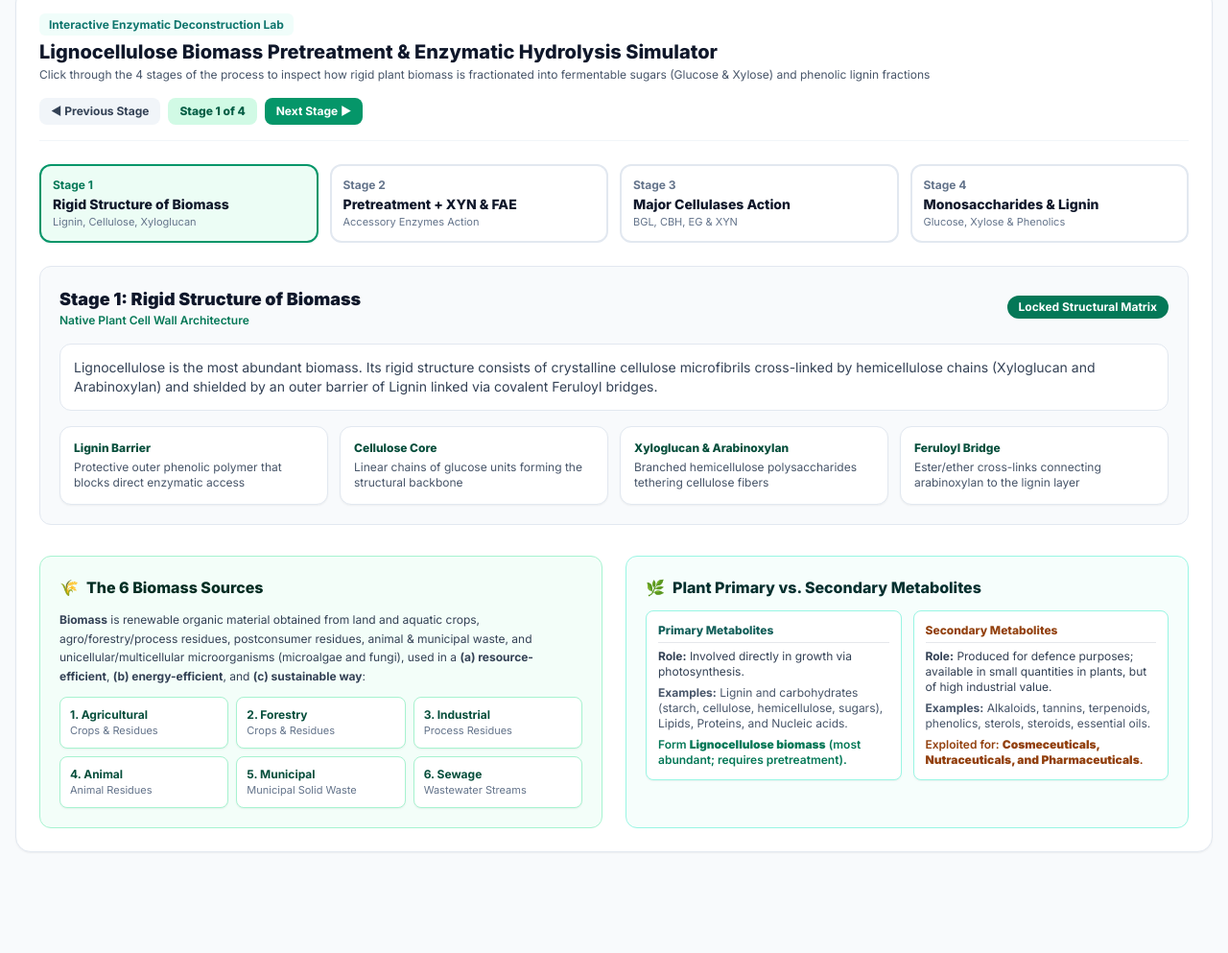
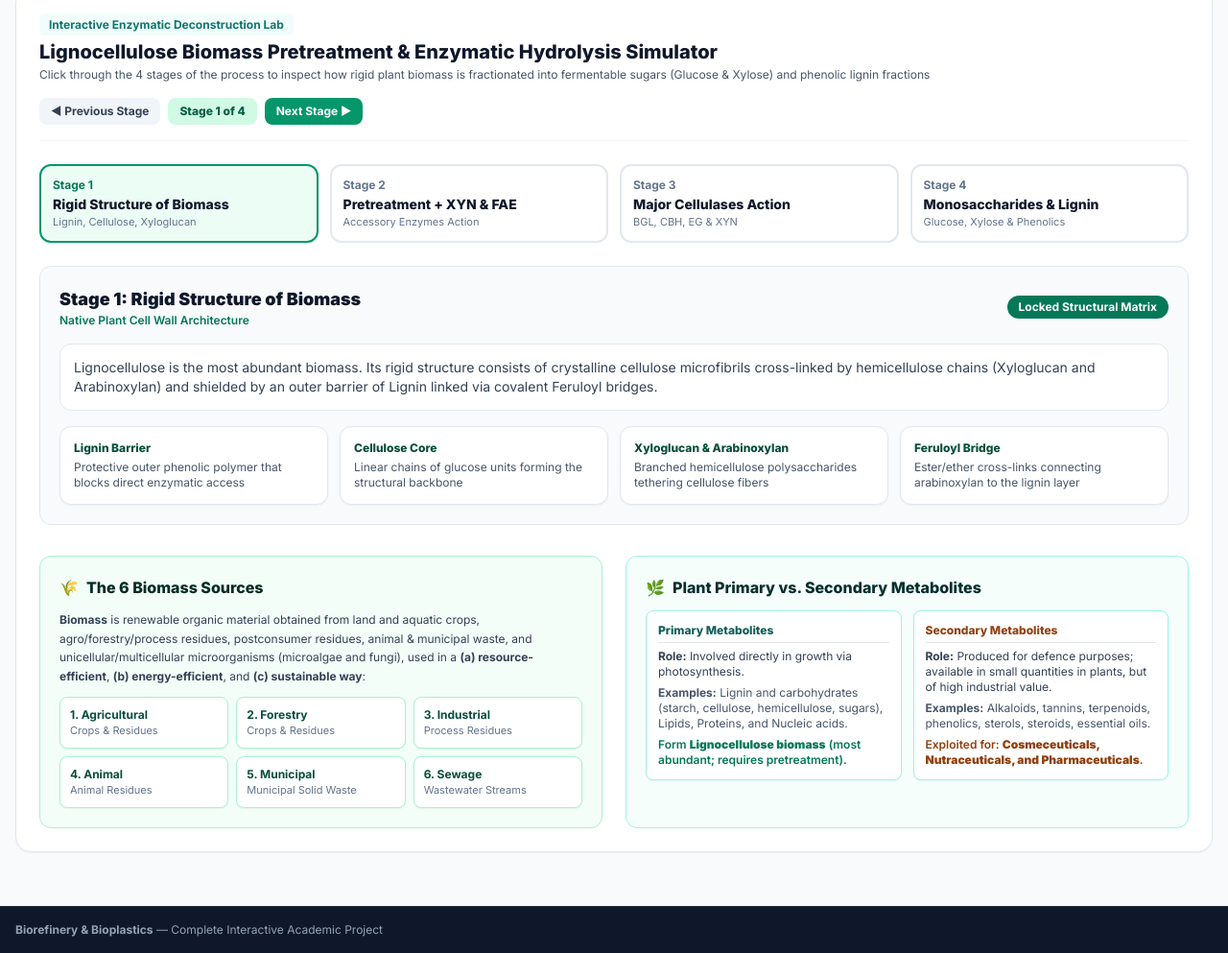
Before and after one commit to moamgad0/biorefinery-bioplastics-hub, a plain HTML site: page index.html in a window 1280 px wide. Shown: the part 1243-2236 px from the top of the page at 96% size. Before the commit the page ends 2155 px from the top, so only its background shows below. Drawn offline with nearby package versions, Linux system fonts and the light colour scheme.

Commit message:
Update page

```diff
--- a/index.html
+++ b/index.html
@@ -746,6 +746,13 @@
 
 
   </main>
+  <!-- Footer -->
+  <footer class="bg-slate-900 text-slate-400 text-xs py-4 px-4 border-t border-slate-800 mt-8">
+    <div class="max-w-7xl mx-auto flex flex-wrap items-center justify-between gap-2">
+      <div><strong>Biorefinery &amp; Bioplastics</strong> — Complete Interactive Academic Project</div>
+    </div>
+  </footer>
+
 
   <!-- ======================================================================= -->
   <!-- APPLICATION LOGIC & COMPLETE ENGLISH LECTURE DATASET                    -->
```
